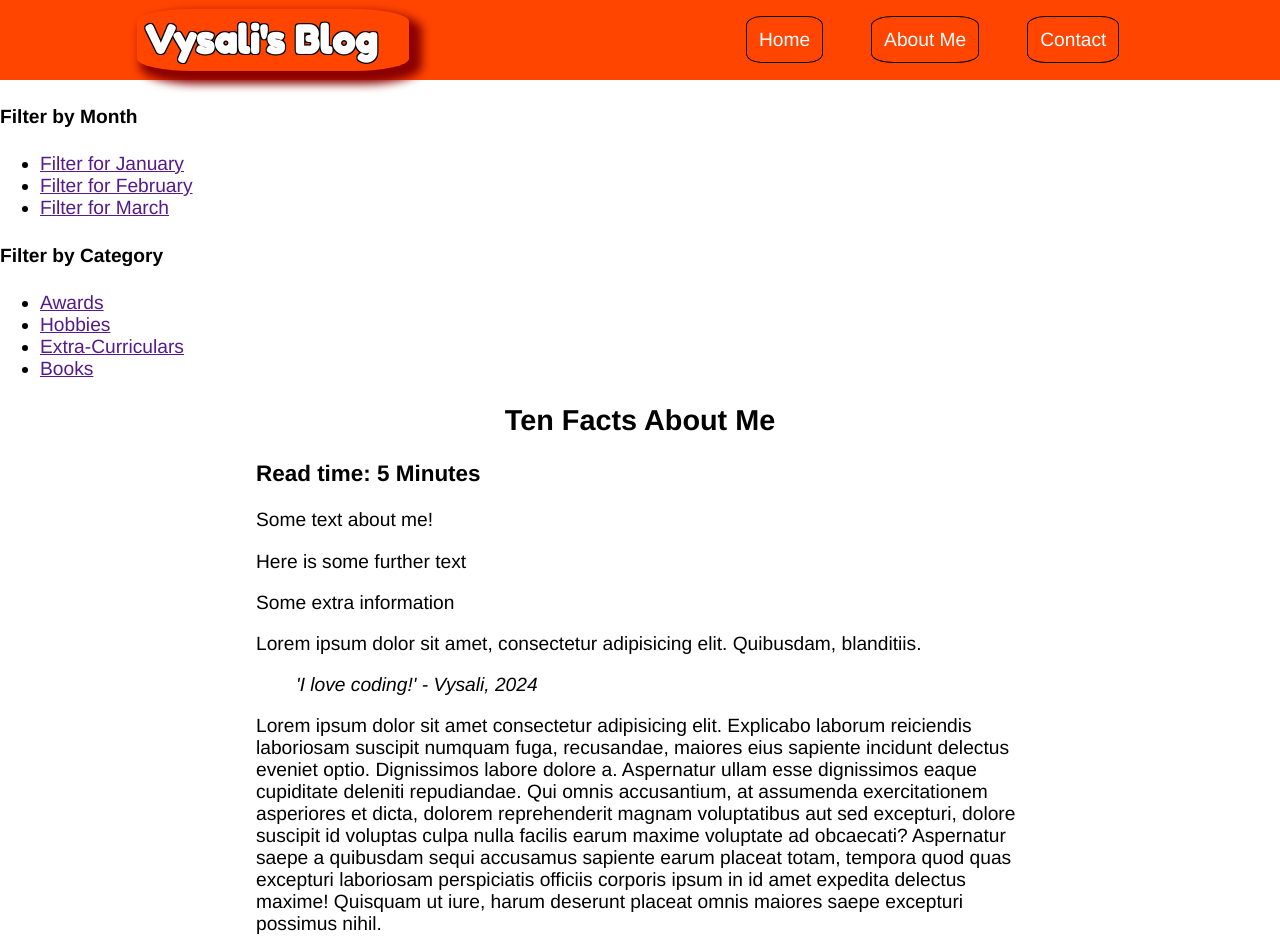
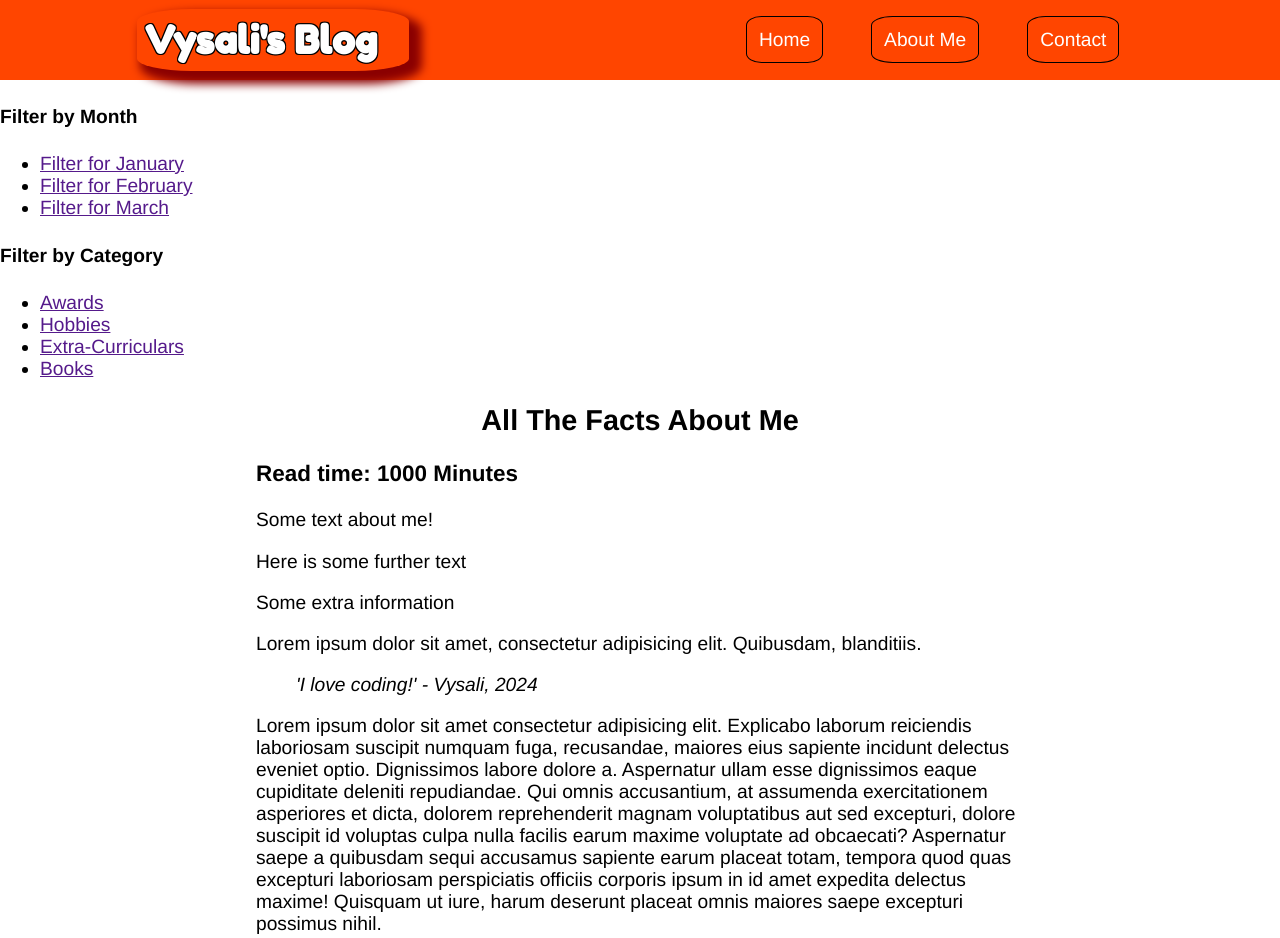
Before and after one commit to vysalisivakumar/vysalisivakumar.github.io, a plain HTML site: page index.html in a window 1280 px wide. Shown: the top 938 px of the page. Drawn offline with Linux system fonts and the light colour scheme; no server answers.

Commit message:
Update index.html

```diff
--- a/index.html
+++ b/index.html
@@ -50,8 +50,8 @@
                 <article>
                     <header>
                         <!-- Article's header goes here -->
-                        <h2> Ten Facts About Me </h2>
-                        <h3> Read time: 5 Minutes</h3>
+                        <h2> All The Facts About Me </h2>
+                        <h3> Read time: 1000 Minutes</h3>
                     </header>
                     <main>
                         <p>Some text about me! </p>
```
